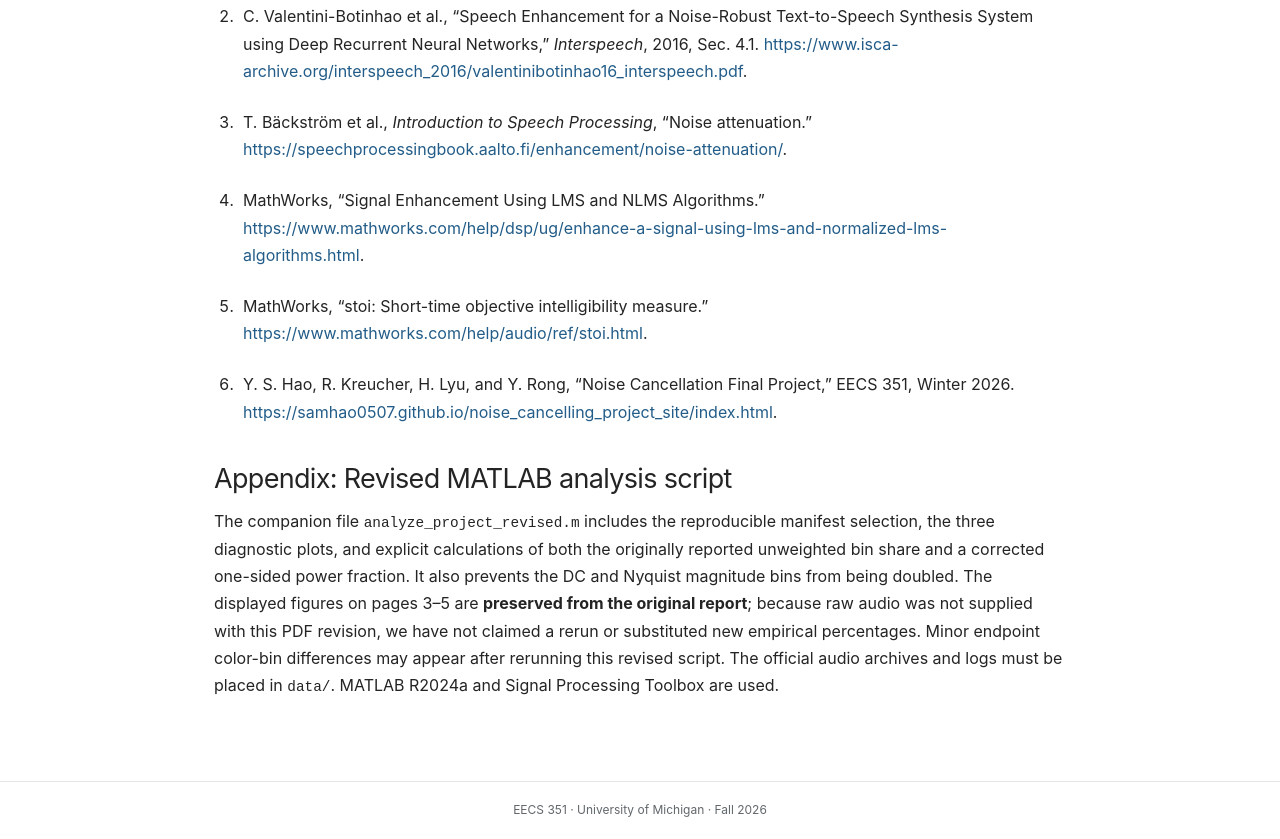
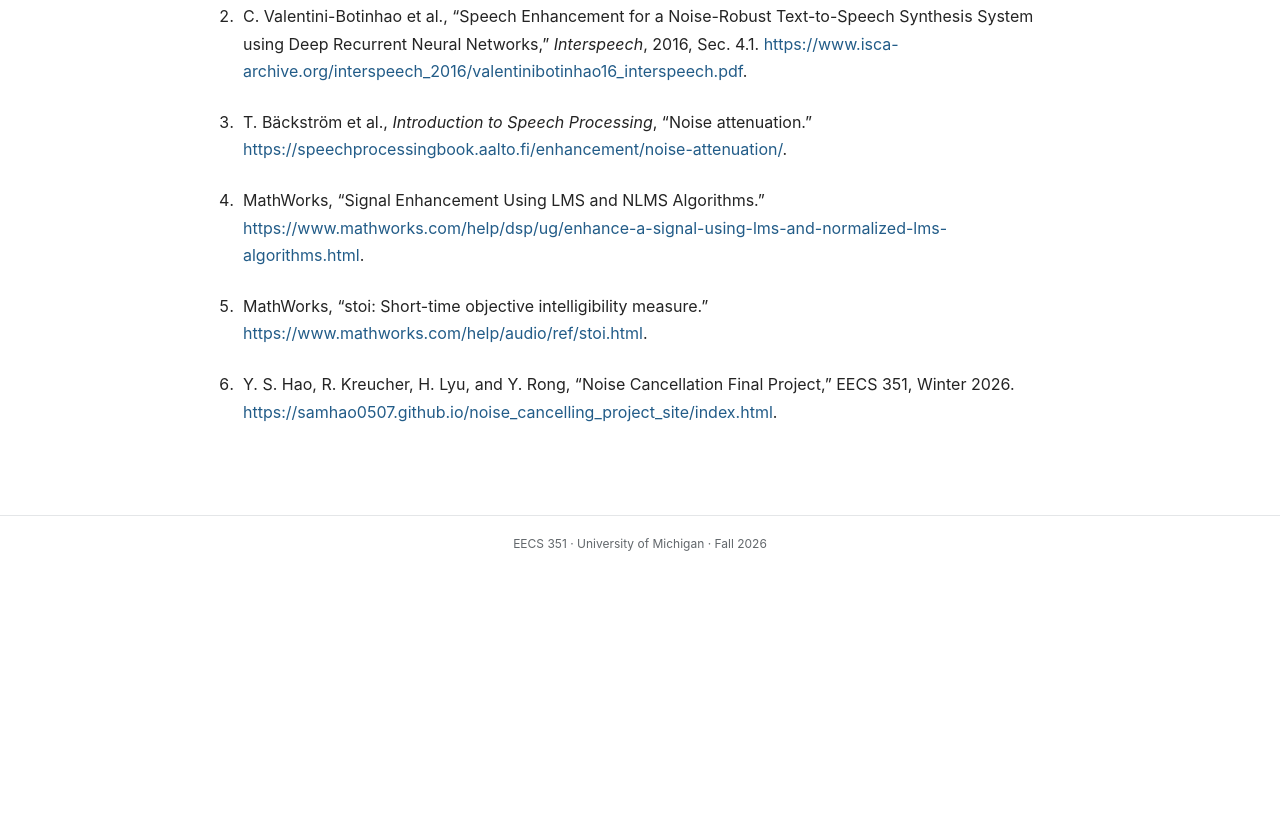
Before and after one commit to eecs351-speech-denoising-team/eecs351-speech-denoising-website, a plain HTML site: page proposal.html in a window 1280 px wide. Shown: the part 8630-9469 px from the top of the page. After the commit the page ends 9202 px from the top, so only its background shows below. Drawn offline with Linux system fonts and the light colour scheme.

Commit message:
Remove appendix description from report webpage

```diff
--- a/proposal.html
+++ b/proposal.html
@@ -85,6 +85,4 @@
 <li id="ref5">MathWorks, “stoi: Short-time objective intelligibility measure.” <a href="https://www.mathworks.com/help/audio/ref/stoi.html">https://www.mathworks.com/help/audio/ref/stoi.html</a>.</li>
 <li id="ref6">Y. S. Hao, R. Kreucher, H. Lyu, and Y. Rong, “Noise Cancellation Final Project,” EECS 351, Winter 2026. <a href="https://samhao0507.github.io/noise_cancelling_project_site/index.html">https://samhao0507.github.io/noise_cancelling_project_site/index.html</a>.</li>
 </ol>
-<h2 id="appendix">Appendix: Revised MATLAB analysis script</h2>
-<p>The companion file <code>analyze_project_revised.m</code> includes the reproducible manifest selection, the three diagnostic plots, and explicit calculations of both the originally reported unweighted bin share and a corrected one-sided power fraction. It also prevents the DC and Nyquist magnitude bins from being doubled. The displayed figures on pages 3–5 are <strong>preserved from the original report</strong>; because raw audio was not supplied with this PDF revision, we have not claimed a rerun or substituted new empirical percentages. Minor endpoint color-bin differences may appear after rerunning this revised script. The official audio archives and logs must be placed in <code>data/</code>. MATLAB R2024a and Signal Processing Toolbox are used.</p>
 </main><footer>EECS 351 · University of Michigan · Fall 2026</footer></body></html>
```
